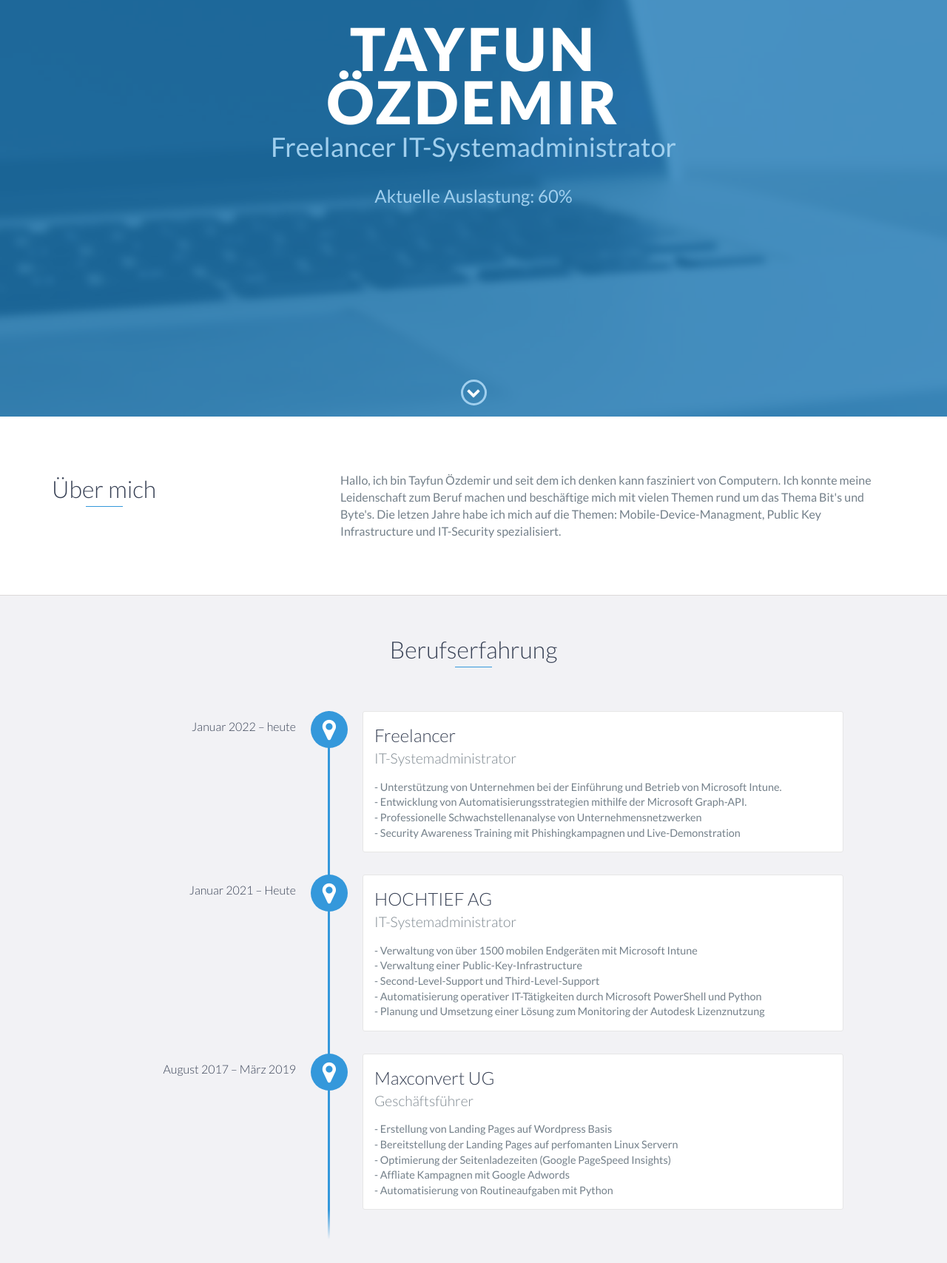
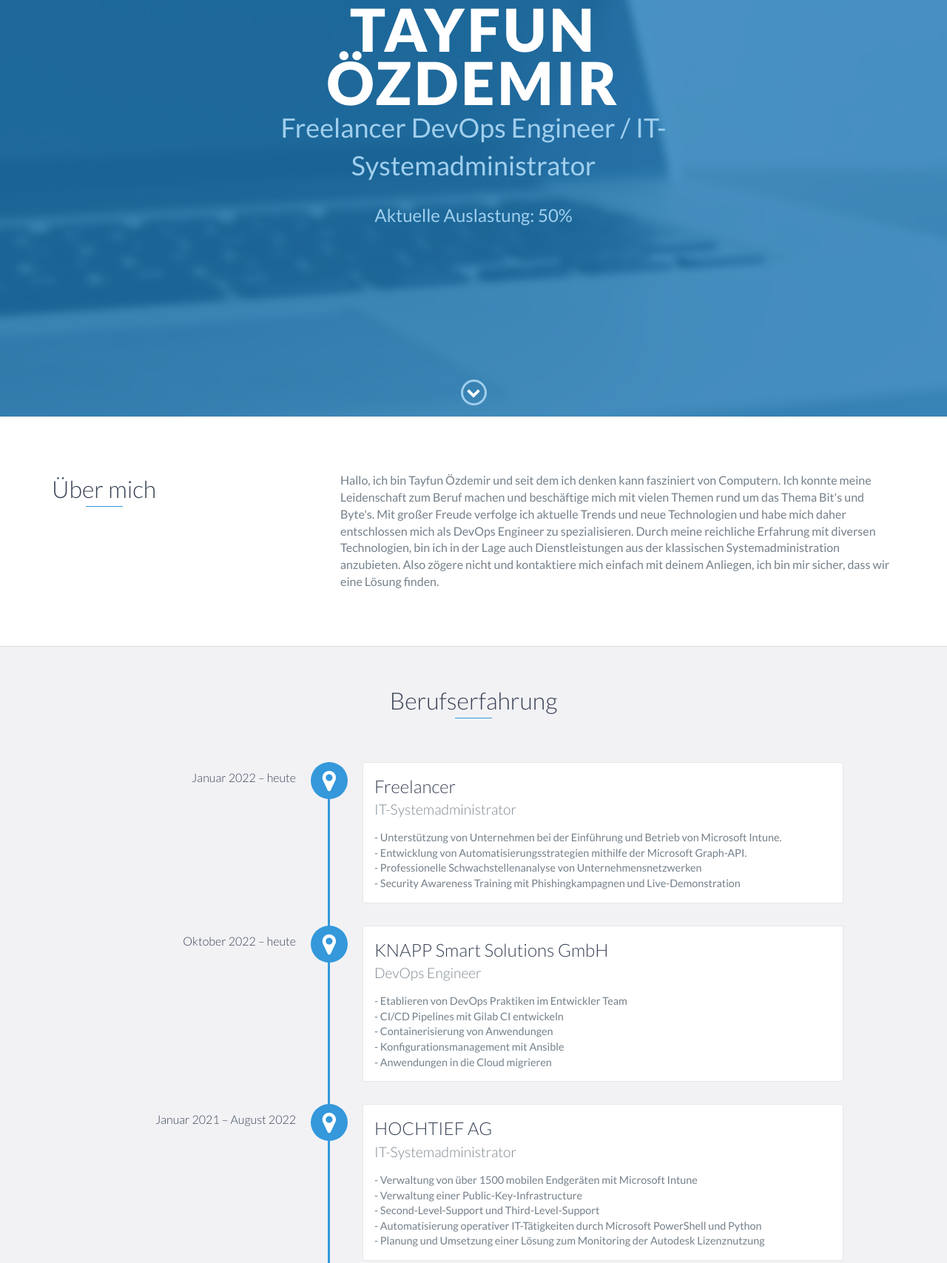
Before and after one commit to tayfun57/tayfun57.github.io, a plain HTML site: page index.html in a window 1280 px wide. Shown: the part 237-1944 px from the top of the page at 74% size. Drawn offline with nearby package versions, Linux system fonts and the light colour scheme.

Commit message:
Knapp hinzugefügt und zusammenfassung

```diff
--- a/index.html
+++ b/index.html
@@ -5,7 +5,7 @@
     <meta charset="utf-8">
     <meta http-equiv="X-UA-Compatible" content="IE=edge">
     <meta name="viewport" content="width=device-width, initial-scale=1">
-    <title>Portfolio Tayfun Özdemir Freelancer IT-Systemadministrator</title>
+    <title>Portfolio Tayfun Özdemir Freelancer DevOps Engineer / IT-Systemadministrator</title>
     <meta name="description" content="Eine Portfolio Webseite für Kunden um sich ein Bild von meinen Fähigkeiten zu machen.">
 	<link rel="shortcut icon" href="favicon.ico" type="image/x-icon">
 	<link rel="icon" href="favicon.ico" type="image/x-icon">
@@ -56,8 +56,8 @@
     <div id="lead">
         <div id="lead-content">
             <h1>Tayfun Özdemir</h1>
-            <h2>Freelancer IT-Systemadministrator</h2>
-            <h3>Aktuelle Auslastung: 60%</h3>
+            <h2>Freelancer DevOps Engineer / IT-Systemadministrator</h2>
+            <h3>Aktuelle Auslastung: 50%</h3>
             <!-- <a href="#" class="btn-rounded-white">Download Resume</a> -->
         </div>
         <!-- End #lead-content -->
@@ -83,7 +83,11 @@
                     <p>
                         Hallo, ich bin Tayfun Özdemir und seit dem ich denken kann fasziniert von Computern.
                         Ich konnte meine Leidenschaft zum Beruf machen und beschäftige mich mit vielen Themen rund um das Thema Bit's und Byte's.
-                        Die letzen Jahre habe ich mich auf die Themen: Mobile-Device-Managment, Public Key Infrastructure und IT-Security spezialisiert.
+                        Mit großer Freude verfolge ich aktuelle Trends und neue Technologien und habe mich daher entschlossen mich als DevOps Engineer zu spezialisieren.
+                        Durch meine reichliche Erfahrung mit diversen Technologien, bin ich in der Lage auch Dienstleistungen aus der klassischen Systemadministration anzubieten.
+                        Also zögere nicht und kontaktiere mich einfach mit deinem Anliegen, ich bin mir sicher, dass wir eine Lösung finden.
+
+
                     </p>
                 </div>
             </div>
@@ -107,7 +111,19 @@
                 </p>
             </div>
 
-            <div data-date="Januar 2021 – Heute">
+            <div data-date="Oktober 2022 – heute">
+                <h3>KNAPP Smart Solutions GmbH</h3>
+                <h4>DevOps Engineer</h4>
+                <p>
+                    - Etablieren von DevOps Praktiken im Entwickler Team<br>
+                    - CI/CD Pipelines mit Gilab CI entwickeln<br>
+                    - Containerisierung von Anwendungen<br>
+                    - Konfigurationsmanagement mit Ansible<br>
+                    - Anwendungen in die Cloud migrieren<br>
+                </p>
+            </div>
+
+            <div data-date="Januar 2021 – August 2022">
                 <h3>HOCHTIEF AG</h3>
                 <h4>IT-Systemadministrator</h4>
                 <p>
```
